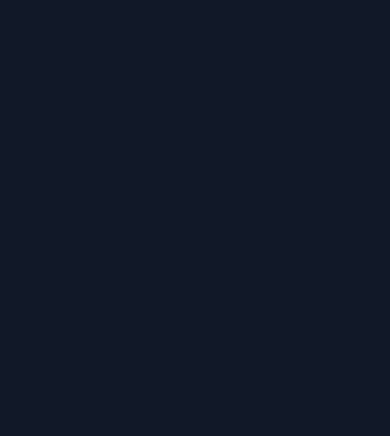
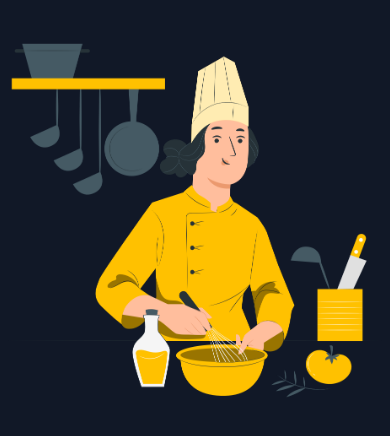
Before and after one commit to zineblaanaya/TAM-Mobile, a React Native app in the folder TAMM/: screen /Login in a window 390 px wide. Shown: the top 436 px of the page. Built offline with nearby package versions, Linux system fonts and the light colour scheme.

Commit message:
mise en page du login

```diff
--- a/TAMM/screens/ConnexionScreen.js
+++ b/TAMM/screens/ConnexionScreen.js
@@ -1,11 +1,10 @@
-import { View, Text,Image } from 'react-native'
-import React from 'react'
+import { View, Image } from 'react-native';
+import React from 'react';
 
 export default function ConnexionScreen() {
   return (
     <View className="bg-gray-900 h-full w-full ">
-
-
-  </View>
+    <Image className="h-1/2 w-full absolute " source={require('../assets/Chef-pana.png')} />
+    </View>
   )
 }
```
Also changed, not shown: TAMM/assets/Chef-pana.png (added).
